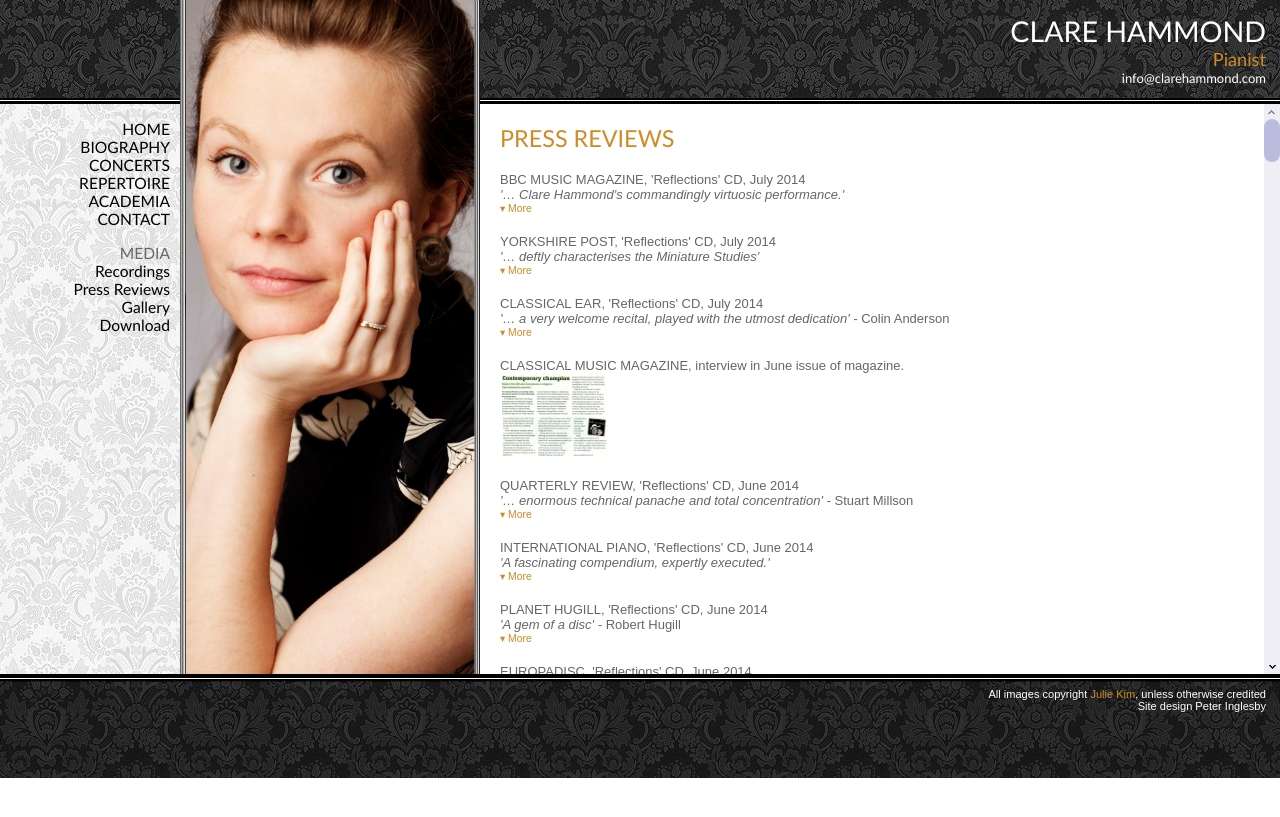
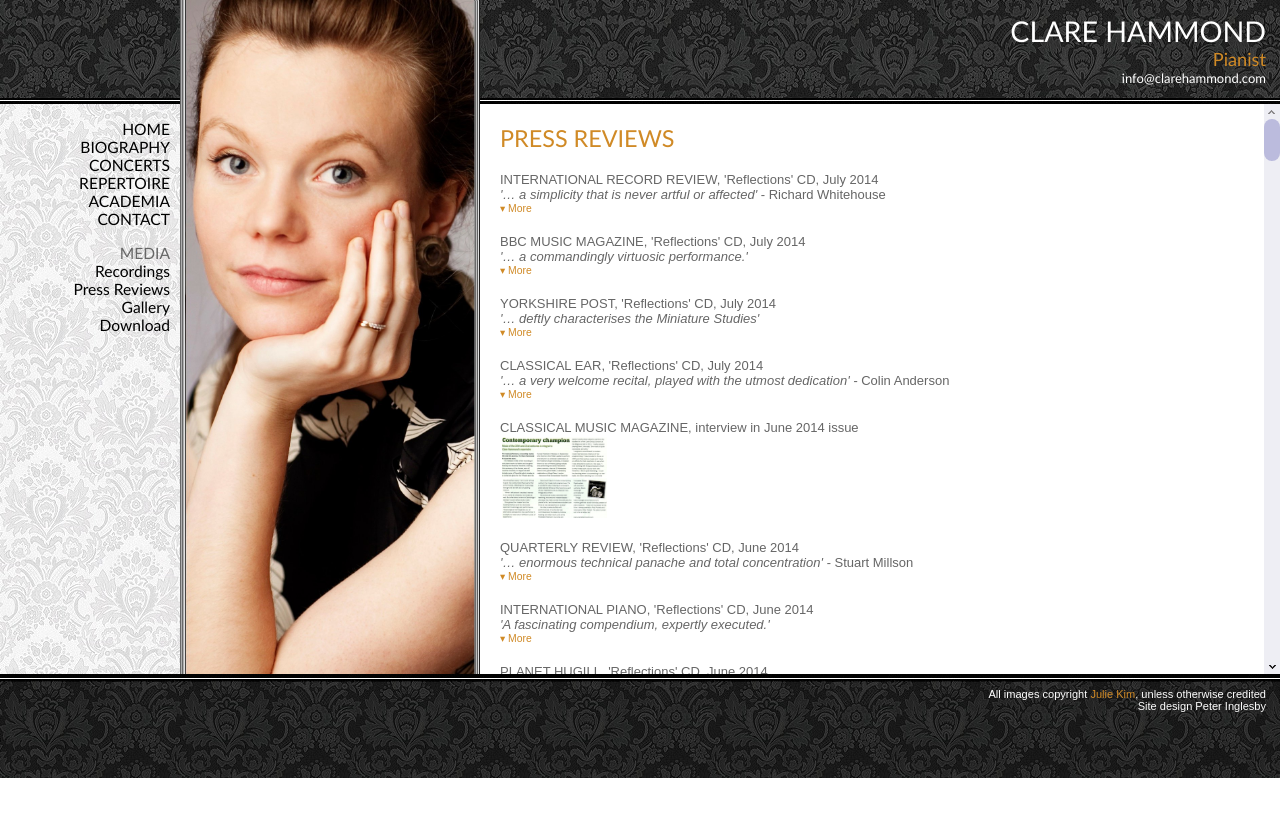
Before and after one commit to hammonc/clarehammond.com, a Jekyll site: the page built from reviews.html, in a window 1280 px wide. Shown: the top 817 px of the page. Built offline with Jekyll 4.4.1, drawn with Linux system fonts in a browser that asks for light colours.

Commit message:
new review

```diff
--- a/reviews.html
+++ b/reviews.html
@@ -5,8 +5,21 @@ image: press.jpg
 <h3 class="page-heading">PRESS REVIEWS</h3>
 
 <div class="listing">
+  <div class="listing-heading">INTERNATIONAL RECORD REVIEW, 'Reflections' CD, July 2014</div>
+  <div class="listing-trailer"> '… a simplicity that is never artful or affected'<em> - Richard Whitehouse</em></em></div>
+  <div class="listing-details concealed">
+    <p></p><br>See International Record Review, July issue for the full review.</p>
+  </div>
+  <div class="listing-details concealed">
+  </div>
+  <span class="more">&#9662; <a href="">More</a></span>
+  <span class="less">&#9652; <a href="">Less</a></span>
+</div>
+
+
+<div class="listing">
   <div class="listing-heading">BBC MUSIC MAGAZINE, 'Reflections' CD, July 2014</div>
-  <div class="listing-trailer"> '… Clare Hammond's commandingly virtuosic performance.'<em></em></em></div>
+  <div class="listing-trailer"> '… a commandingly virtuosic performance.'<em></em></em></div>
   <div class="listing-details concealed">
     <p></p><br>See BBC Music Magazine, August issue for the full review.</p>
   </div>
@@ -41,7 +54,7 @@ image: press.jpg
 </div>
 
 <div class="listing">
-  <div class="listing-heading">CLASSICAL MUSIC MAGAZINE, interview in June issue of magazine.</div>
+  <div class="listing-heading">CLASSICAL MUSIC MAGAZINE, interview in June 2014 issue</div>
    <tr>
     <td><a href="resources/article_june.jpg" target="_blank"><img src="resources/article_june_tn.jpg" class="review-thumbnail" /></a></td>
     </tr>
```
